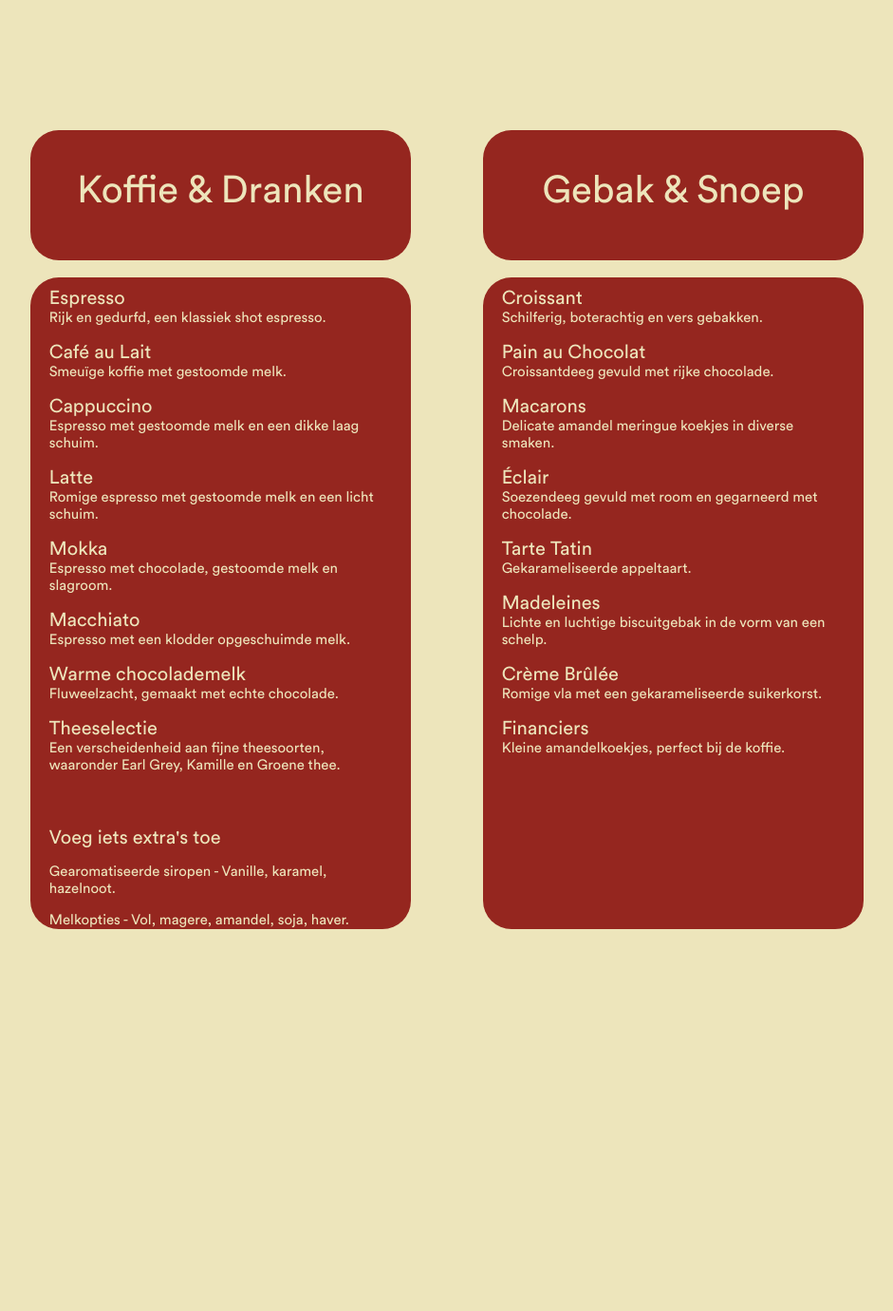
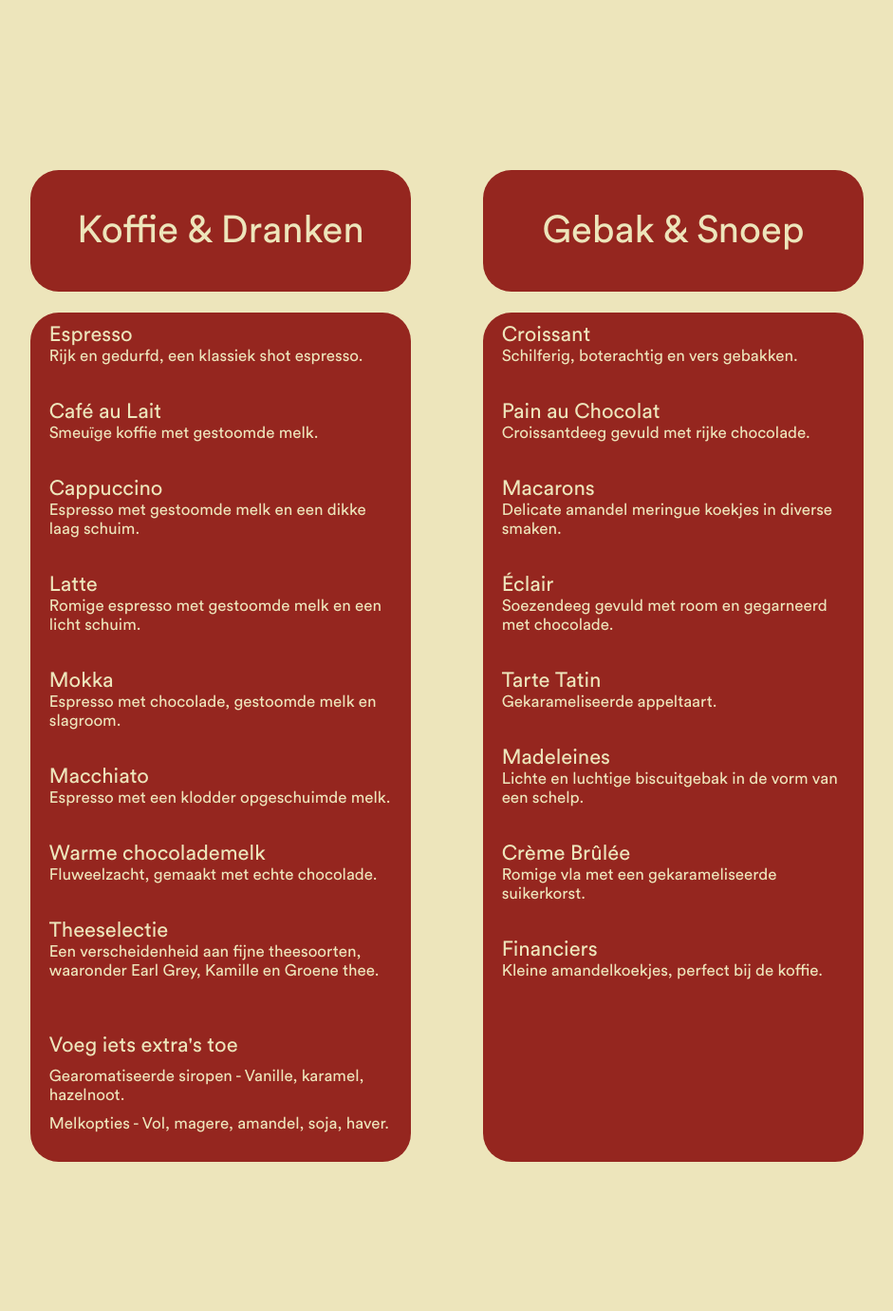
Before and after one commit to StefanSpitse4pm/OUI, a PHP site: page /html/menu.html in a window 1280 px wide. Shown: the whole page at 95% size, without its empty margins (169-1110 px from the left). Before the commit the page ends 978 px from the top, so only its background shows below. Run offline with PHP 8.4, Linux system fonts and the light colour scheme.

Commit message:
div's aangepast naar paragraphs

```diff
--- a/css/menu.css
+++ b/css/menu.css
@@ -16,21 +16,33 @@
     src: url(../fonts/caveat.regular.ttf);
 }
 
-*
-{
-    box-sizing:content-box;
-}
+
 
 .menuBody
 {
     margin: 0;
+    background-color: var(--yellow);
 }
 
 .bigger
 {
-    font-size: 20px;
+    font-size: 22px;
+    margin: 0px;
 }
 
+.regular
+{
+    margin-top:0px;
+    margin-bottom:35px;
+    font-size: 17px;
+}
+
+.extraRegular
+{
+    margin-top: 10px;
+    margin-bottom: 10px;
+    font-size: 17px;
+}
 
 
 .koffieDrankenUp
@@ -65,7 +77,8 @@
 
 .extrasContent
 {
-    padding-top: 40px;
+    padding-top: 20px;
+    padding-bottom: 20px;
 }
 
 .koffieContentDown
@@ -131,7 +144,7 @@
 .backgroundMenu
 {
     grid-template-columns: 2fr 4fr 0.75fr 4fr 2fr;
-    grid-template-rows: 1fr 1fr 0.125fr 5fr 0.25fr 0.125fr 0.5fr;
+    grid-template-rows: 1fr 0.5fr 0.125fr 5fr 0.25fr 0.125fr 0.5fr;
     display: grid;
     background-color: var(--yellow);
     min-height: 100vh;
--- a/html/menu.html
+++ b/html/menu.html
@@ -16,53 +16,49 @@
             </div>
                 <div class="koffieDrankenDown">
                     <div class="koffieContentDown">
-                        <div class="bigger"> Espresso </div>
+                        <p class="bigger"> Espresso </p>
 
-                        <div>Rijk en gedurfd, een klassiek shot espresso.</div>
-                        <p> </p>
+                        <p class="regular">Rijk en gedurfd, een klassiek shot espresso.</p>
 
-                        <div class="bigger"> Café au Lait </div>
 
-                        <div>Smeuïge koffie met gestoomde melk.</div>
-                        <p> </p>
+                        <p class="bigger"> Café au Lait </p>
 
-                        <div class="bigger"> Cappuccino </div>
+                        <p class="regular">Smeuïge koffie met gestoomde melk.</p>
 
-                        <div> Espresso met gestoomde melk en een dikke laag schuim.</div>
-                        <p> </p>
 
-                        <div class="bigger"> Latte </div>
+                        <p class="bigger"> Cappuccino </p>
 
-                        <div>Romige espresso met gestoomde melk en een licht schuim.</div>
-                        <p> </p>
+                        <p class="regular"> Espresso met gestoomde melk en een dikke laag schuim.</p>
 
-                        <div class="bigger"> Mokka </div>
 
-                        <div>Espresso met chocolade, gestoomde melk en slagroom.</div>
-                        <p> </p>
+                        <p class="bigger"> Latte </p>
 
-                        <div class="bigger"> Macchiato </div>
+                        <p class="regular">Romige espresso met gestoomde melk en een licht schuim.</p>
 
-                        <div>Espresso met een klodder opgeschuimde melk.</div>
-                        <p> </p>
 
-                        <div class="bigger"> Warme chocolademelk </div>
+                        <p class="bigger"> Mokka </p>
 
-                        <div>Fluweelzacht, gemaakt met echte chocolade.</div>
-                        <p> </p>
+                        <p class="regular">Espresso met chocolade, gestoomde melk en slagroom.</p>
 
-                        <div class="bigger"> Theeselectie </div>
 
-                        <div>Een verscheidenheid aan fijne theesoorten, waaronder Earl Grey, Kamille en Groene thee.</div>
-                        <p> </p>
+                        <p class="bigger"> Macchiato </p>
+                        <p class="regular">Espresso met een klodder opgeschuimde melk.</p>
 
-                        <div class="extrasContent"> <div class="bigger"> Voeg iets extra's toe </div>
-                        <p> </p>
 
-                        <div> Gearomatiseerde siropen - Vanille, karamel, hazelnoot.</div>
-                        <p> </p>
+                        <p class="bigger"> Warme chocolademelk </p>
+                        <p class="regular">Fluweelzacht, gemaakt met echte chocolade.</p>
 
-                    <div> Melkopties - Vol, magere, amandel, soja, haver.</div> </div>
+
+                        <p class="bigger"> Theeselectie </p>
+                        <p class="regular">Een verscheidenheid aan fijne theesoorten, waaronder Earl Grey, Kamille en Groene thee.</p>
+
+
+                        <div class="extrasContent">
+                        <p class="bigger"> Voeg iets extra's toe </p>
+
+                        <p class="extraRegular"> Gearomatiseerde siropen - Vanille, karamel, hazelnoot.</p>
+
+                        <p class="extraRegular"> Melkopties - Vol, magere, amandel, soja, haver.</p> </div>
                 </div>
             </div>
 
@@ -72,44 +68,44 @@
                 <div class="gebakSnoepDown">
                     <div class="gebakContentDown">
 
-                        <div class="bigger">Croissant</div>
+                        <p class="bigger">Croissant</p>
 
-                        <div>Schilferig, boterachtig en vers gebakken.</div>
-                        <p> </p>
+                        <p class="regular">Schilferig, boterachtig en vers gebakken.</p>
 
-                        <div class="bigger">Pain au Chocolat</div>
 
-                        <div>Croissantdeeg gevuld met rijke chocolade.</div>
-                        <p> </p>
+                        <p class="bigger">Pain au Chocolat</p>
 
-                        <div class="bigger">Macarons</div>
+                        <p class="regular">Croissantdeeg gevuld met rijke chocolade.</p>
 
-                        <div>Delicate amandel meringue koekjes in diverse smaken.</div>
-                        <p> </p>
 
-                        <div class="bigger">Éclair</div>
+                        <p class="bigger">Macarons</p>
 
-                        <div>Soezendeeg gevuld met room en gegarneerd met chocolade.</div>
-                        <p> </p>
+                        <p class="regular">Delicate amandel meringue koekjes in diverse smaken.</p>
 
-                        <div class="bigger">Tarte Tatin</div>
 
-                        <div>Gekarameliseerde appeltaart.</div>
-                        <p> </p>
+                        <p class="bigger">Éclair</p>
 
-                        <div class="bigger">Madeleines</div>
+                        <p class="regular">Soezendeeg gevuld met room en gegarneerd met chocolade.</p>
 
-                        <div>Lichte en luchtige biscuitgebak in de vorm van een schelp.</div>
-                        <p> </p>
 
-                        <div class="bigger">Crème Brûlée</div>
+                        <p class="bigger">Tarte Tatin</p>
 
-                        <div>Romige vla met een gekarameliseerde suikerkorst.</div>
-                        <p> </p>
+                        <p class="regular">Gekarameliseerde appeltaart.</p>
 
-                        <div class="bigger">Financiers</div>
 
-                        <div>Kleine amandelkoekjes, perfect bij de koffie.</div>
+                        <p class="bigger">Madeleines</p>
+
+                        <p class="regular">Lichte en luchtige biscuitgebak in de vorm van een schelp.</p>
+
+
+                        <p class="bigger">Crème Brûlée</p>
+
+                        <p class="regular">Romige vla met een gekarameliseerde suikerkorst.</p>
+
+
+                        <p class="bigger">Financiers</p>
+
+                        <p class="regular">Kleine amandelkoekjes, perfect bij de koffie.</p>
                 </div>
             </div>
         </div>
```
